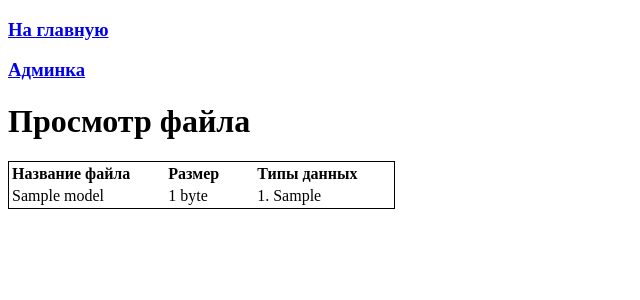
After one commit to SXHRYU/info_pro_slavaitru, a Django app: template files/templates/files/detail.html in a window 1280 px wide. The commit adds this page. Shown: the top 300 px of the page, without its empty margins (0-640 px from the left). Run offline with Django 4.2, Linux system fonts and the light colour scheme; the template is opened without the code that fills it: most values are stand-ins (such as "Sample title", 1, 10 or a date in 2020).

Commit message:
basic display of file model

```diff
--- /dev/null
+++ b/files/templates/files/detail.html
@@ -0,0 +1,19 @@
+{% extends 'mapper/base.html' %}
+{% block content %}
+    <h1>Просмотр файла</h1>
+    <table style="border: 1px black solid">
+        <tr>
+            <th style="padding-right: 35px;">Название файла</th>
+            <th style="padding-right: 35px;">Размер</th>
+            <th style="padding-right: 35px;">Типы данных</th>
+        </tr>
+        <tr>
+            <td style="padding-right: 35px;">{{ model.name }}</td>
+            <td style="padding-right: 35px;">{{ model.file_size|filesizeformat }}</td>
+            <td style="padding-right: 35px;">{% for data_type in model.data_types %}
+                    {{ forloop.counter }}. {{ data_type }}
+                {% endfor %}
+            </td>
+        </tr>
+    </table>
+{% endblock content %}
--- a/files/templates/files/upload.html
+++ b/files/templates/files/upload.html
@@ -4,9 +4,7 @@
     <form method="post" enctype="multipart/form-data">
         {% csrf_token %}
         {{ form.non_field_errors }}
-        <p>
-            {{ form.as_p }}
-        </p>
+        {{ form.as_p }}
         <input type="submit" name="uploaded_file" value="Upload">
     </form> <br>
 {% endblock content %}
--- a/files/urls.py
+++ b/files/urls.py
@@ -19,5 +19,5 @@ from .views import FilesUpload, FilesDetail
 
 urlpatterns = [
     path("", FilesUpload.as_view(), name="files-upload"),
-    path("pk:pk", FilesDetail.as_view(), name="files-detail"),
+    path("files/<int:pk>/", FilesDetail.as_view(), name="files-detail"),
 ]
```
Also changed, not shown: files/models.py (+2 -6 lines), files/views.py (+12 -5 lines).
